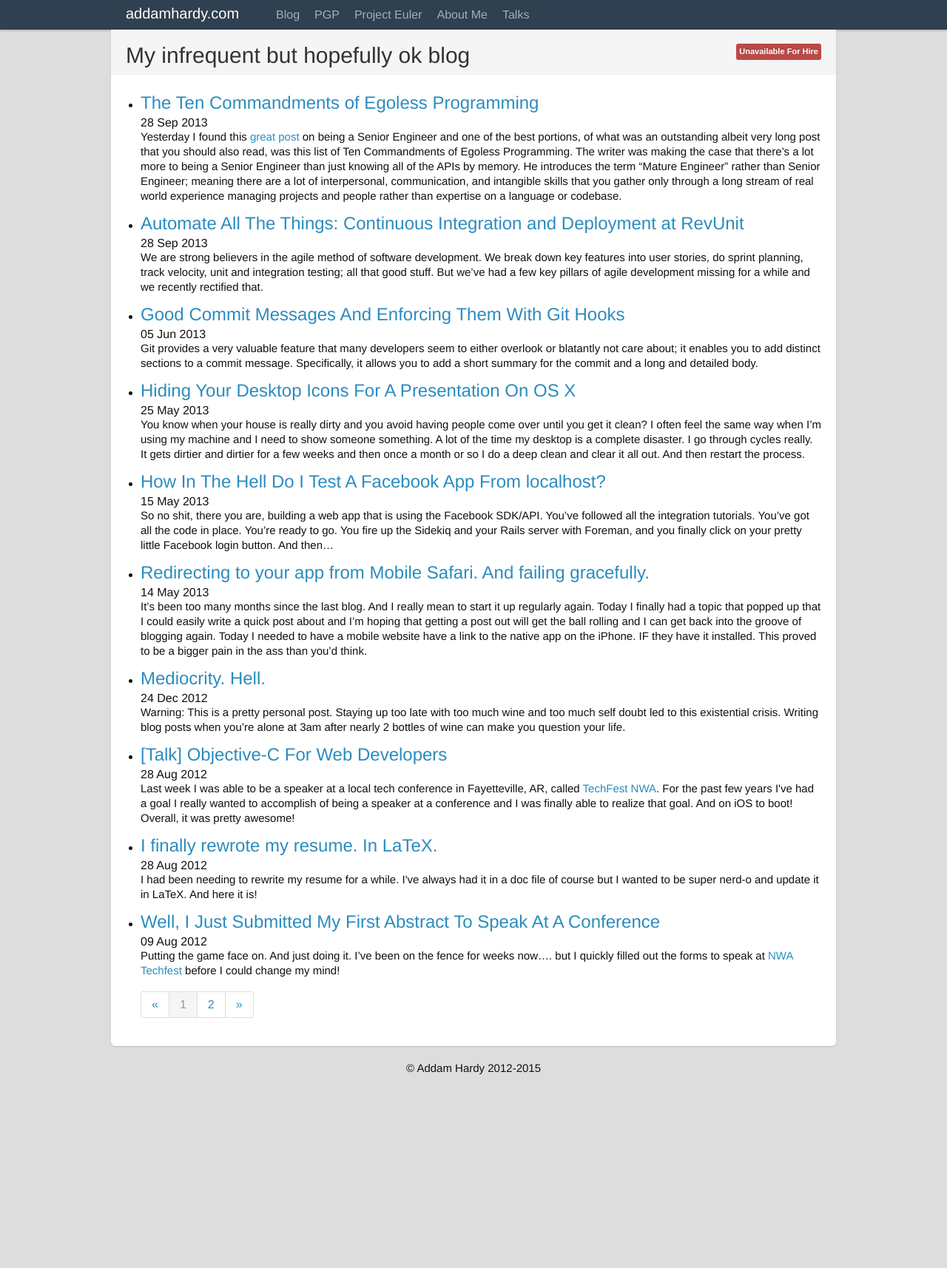
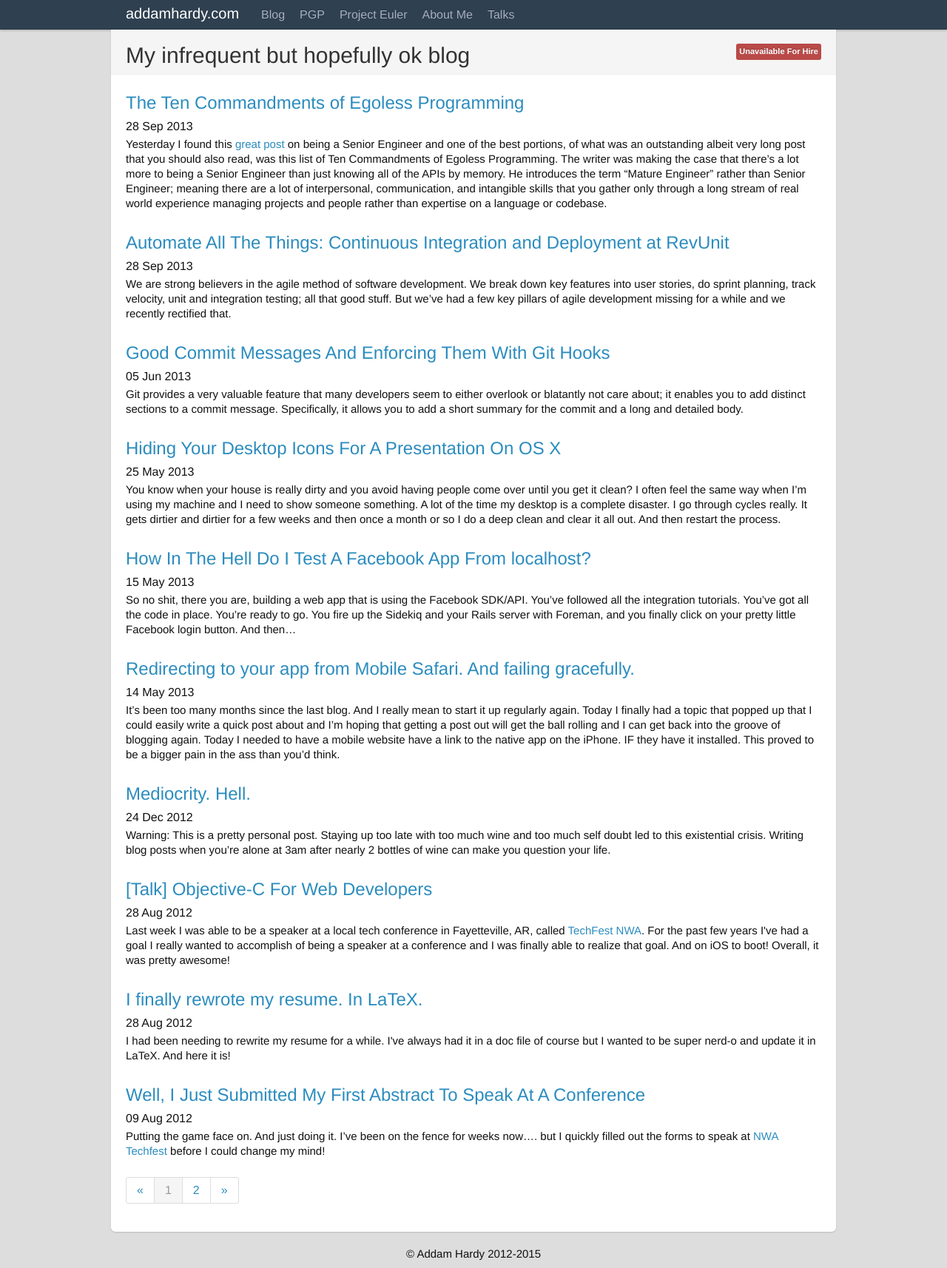
Before and after one commit to addamh/addamhardy.com, a Jekyll site: the page built from blog/index.html, in a window 1280 px wide. Shown: the whole page at 74% size. Built offline with Jekyll 4.4.1, drawn with Linux system fonts in a browser that asks for light colours; nearby versions of some CDN libraries; the list of posts is cut into pages by our own code; before the commit the page ends 1463 px from its top, so only the background shows below that.

Commit message:
Update css

```diff
--- a/css/style.scss
+++ b/css/style.scss
@@ -390,10 +390,6 @@ p.meta {
    }
 }
 
-ul {
- margin-left: 20px !important;
-}
-
 article.blog-index {
   margin-bottom: 20px;
   padding-bottom: 20px;
@@ -421,3 +417,16 @@ article.blog-index {
     }
   }
 }
+
+.posts {
+  list-style: none;
+  margin-left: 0;
+  li {
+    list-style: none;
+    margin-bottom: 25px;
+    .meta {
+      margin: 5px 0;
+      display: block;
+    }
+  }
+}
```
